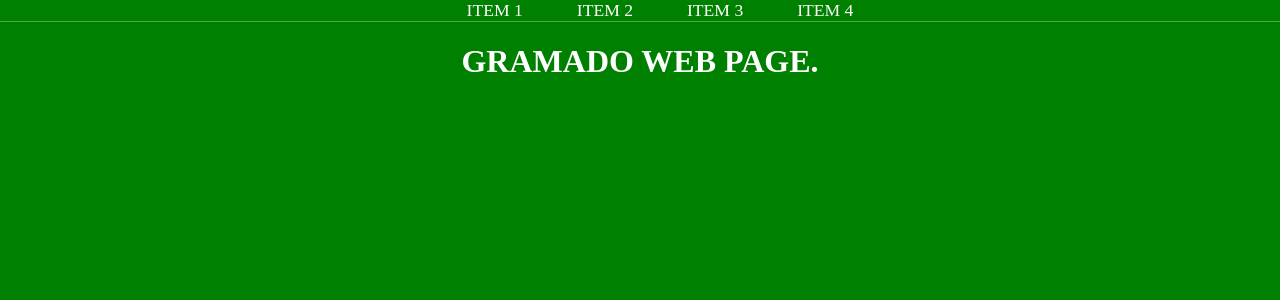
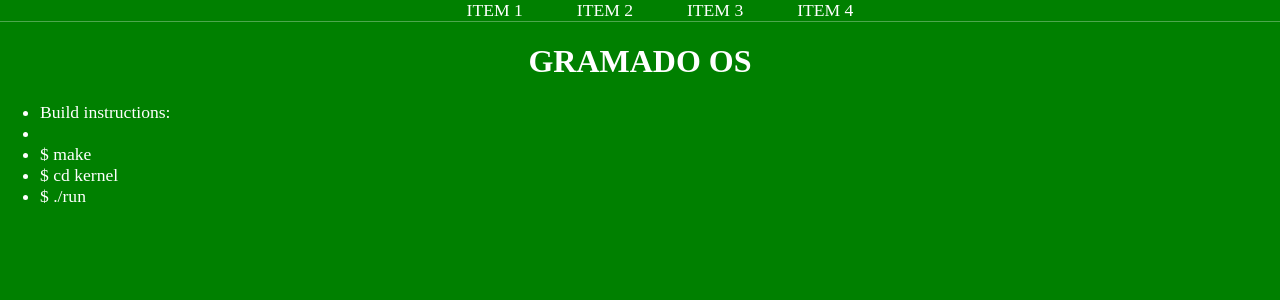
Before and after one commit to gramado/gramado.github.io, a PHP site: page / in a window 1280 px wide. Shown: the top 300 px of the page. Run offline with PHP 8.4, Linux system fonts and the light colour scheme.

Commit message:
Small changes.

```diff
--- a/index.html
+++ b/index.html
@@ -21,6 +21,17 @@
             <li><a href="4.html"> Item 4</a></li>
         </ul>
     </nav>
-    <h1 class="main-header">Gramado web page.</h1>
+    <h1 class="main-header">Gramado OS</h1>
+
+    <div class="main-text">
+        <ul>
+        <li> Build instructions: </li>
+        <li></li>
+        <li> $ make</li>
+        <li> $ cd kernel</li>
+        <li> $ ./run</li>
+        </ul>
+    </div>
+
 </body>
 </html>
--- a/style.css
+++ b/style.css
@@ -44,3 +44,14 @@ html, body {
     text-align: center;
     text-transform: uppercase;
 }
+
+.main-text {
+    color: white;
+    font-size: 1.1em;
+    text-align: left;
+    text-decoration: none;
+}
+
+.main-text ul {
+    margin: 0;
+}
```
